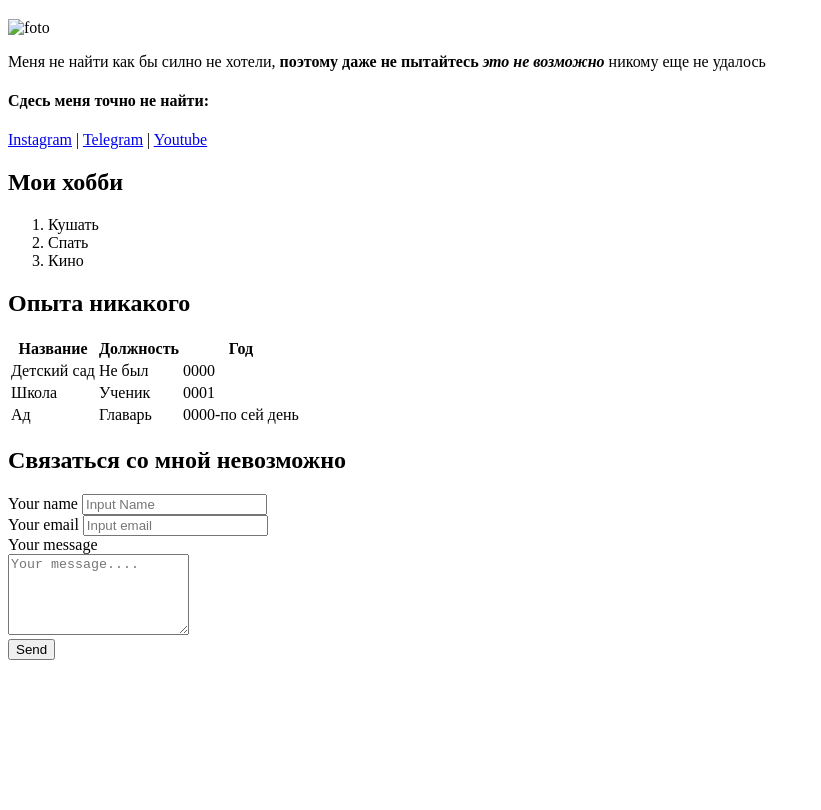
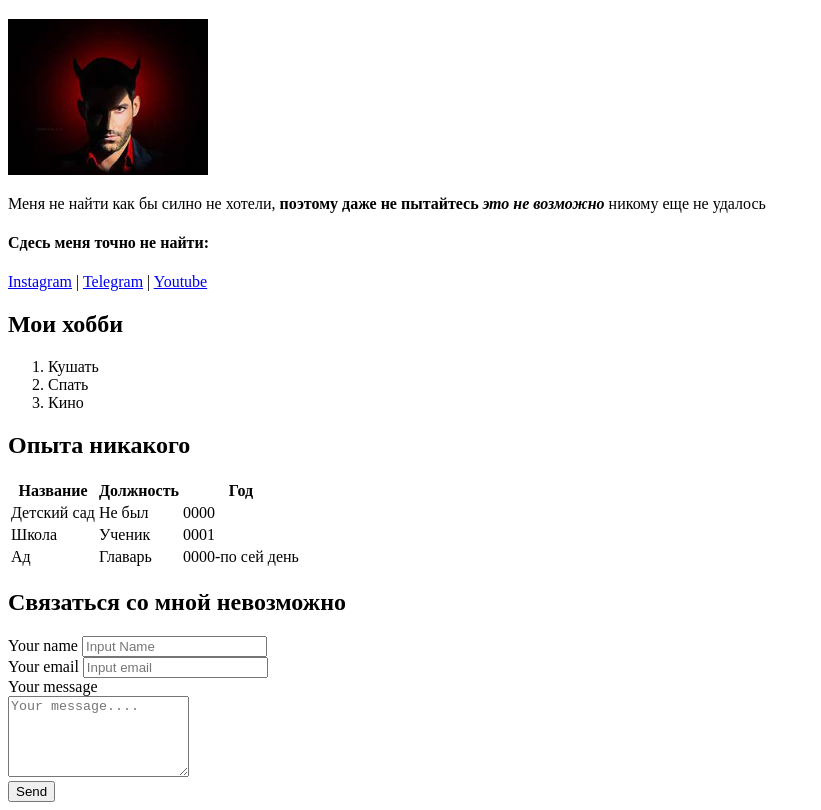
Before and after one commit to Anghel100500/site, a plain HTML site: page index.html in a window 1280 px wide. Shown: the part 61-871 px from the top of the page, without its empty margins (0-821 px from the left). Before the commit the page ends 800 px from the top, so only its background shows below. Drawn offline with Linux system fonts and the light colour scheme.

Commit message:
Update index.html

```diff
--- a/index.html
+++ b/index.html
@@ -13,7 +13,7 @@
 <body>
   <h1>Demon </h1>
 
-  <img src="/images/Lutic.jfif" width="200px" alt="foto">
+  <img src="Lutic.jfif" width="200px" alt="foto">
 
   <p> Меня не найти как бы силно не хотели, <strong>поэтому даже не пытайтесь<em> это не возможно </em></strong>никому
     еще не удалось</p>
```
